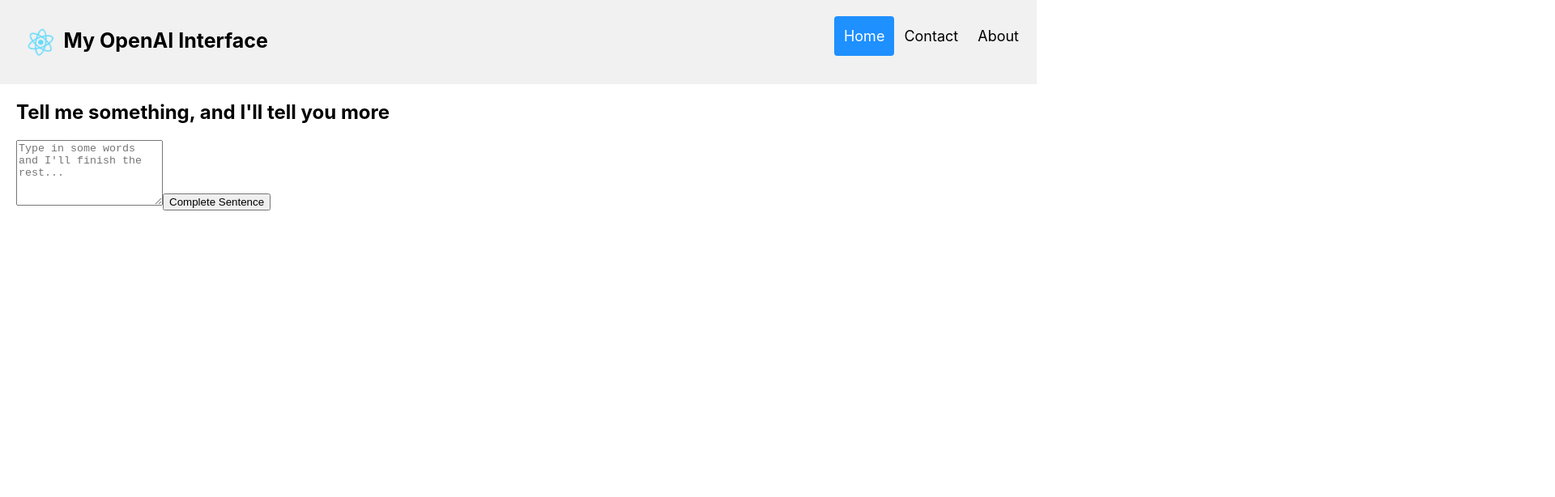
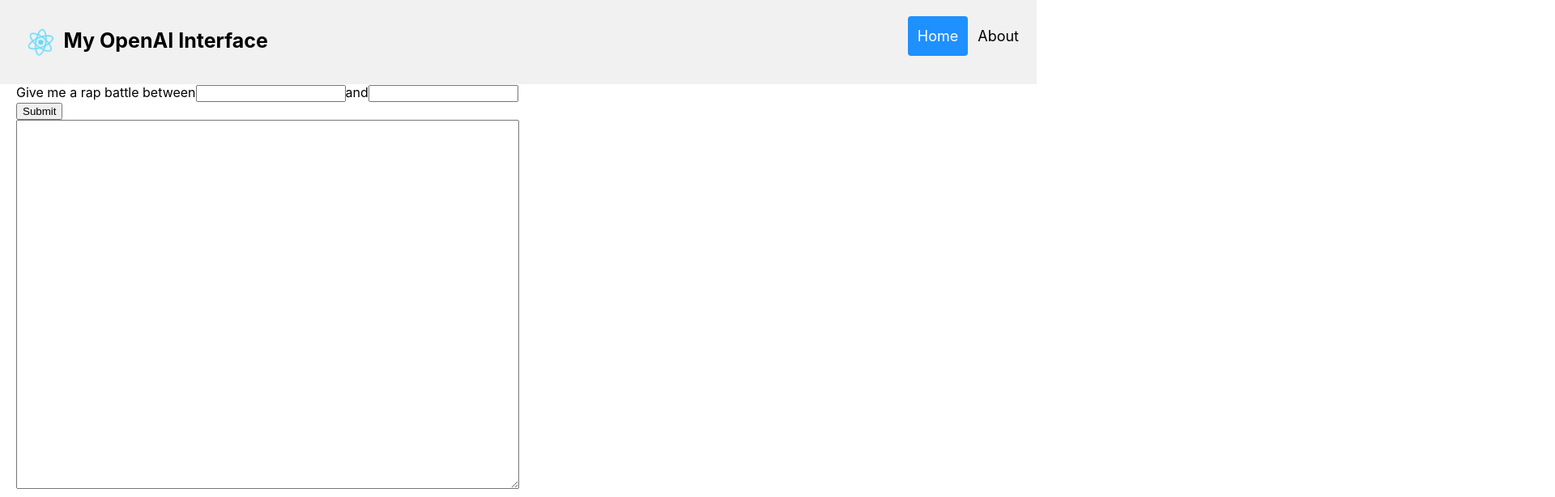
Before and after one commit to hillscottc/openai-fe, a React (Create React App) app: page / in a window 1280 px wide. Shown: the top 614 px of the page at 81% size, 1920 px wide, since content can reach past the window. Built offline with nearby package versions, Linux system fonts and the light colour scheme.

Commit message:
rap battle

```diff
--- a/package.json
+++ b/package.json
@@ -8,6 +8,7 @@
     "@testing-library/user-event": "^13.5.0",
     "axios": "^1.4.0",
     "dotenv": "^16.3.1",
+    "openai": "^3.3.0",
     "react": "^18.2.0",
     "react-dom": "^18.2.0",
     "react-scripts": "5.0.1",
--- a/src/App.js
+++ b/src/App.js
@@ -1,7 +1,8 @@
-import logo from "./logo.svg";
-import "./App.css";
 import axios from "axios";
 import { useState } from "react";
+import { Configuration, OpenAIApi } from "openai";
+import Header from "./Header";
+import "./App.css";
 
 const fetchData = async (input) => {
   const response = await axios.post(
@@ -20,11 +21,39 @@ const fetchData = async (input) => {
       },
     }
   );
-
   return response.data.choices[0].text;
 };
 
+const fetchRapperData = async (person1, person2) => {
+  const configuration = new Configuration({
+    apiKey: process.env.REACT_APP_OPENAI_KEY,
+  });
+  const openai = new OpenAIApi(configuration);
+
+  const response = await openai.createChatCompletion({
+    model: "gpt-3.5-turbo",
+    messages: [
+      {
+        role: "user",
+        content: `Write a rap battle between ${person1} and ${person2}.`,
+      },
+    ],
+    temperature: 0.8,
+    max_tokens: 1024,
+  });
+  // return response.data;
+  console.log("Got:", response.data.choices[0].message?.content);
+  return response.data.choices[0].message?.content;
+};
+
 function App() {
+  const [formData, setFormData] = useState({
+    person1: "",
+    person2: "",
+  });
+
+  const [rapResults, setRapResults] = useState("");
+
   const [input, setInput] = useState("");
   const [completedSentence, setCompletedSentence] = useState("");
 
@@ -37,25 +66,45 @@ function App() {
     }
   }
 
+  const handleSubmit = async (event) => {
+    event.preventDefault();
+    setRapResults("Thinking...");
+    const results = await fetchRapperData(formData.person1, formData.person2);
+    setRapResults(results);
+  };
+
   return (
     <div className="App">
-      <div class="header">
-        <a href="#default" class="logo">
-          <img src={logo} className="App-logo" alt="logo" />
-          My OpenAI Interface
-        </a>
-        <div class="header-right">
-          <a class="active" href="#home">
-            Home
-          </a>
-          <a href="#contact">Contact</a>
-          <a href="#about">About</a>
+      <Header />
+      <main>
+        <div>
+          <form onSubmit={handleSubmit}>
+            <div>
+              Give me a rap battle between
+              <input
+                type="text"
+                value={formData.person1}
+                onChange={(e) =>
+                  setFormData({ ...formData, person1: e.target.value })
+                }
+              />
+              and
+              <input
+                type="text"
+                value={formData.person2}
+                onChange={(e) =>
+                  setFormData({ ...formData, person2: e.target.value })
+                }
+              />
+            </div>
+            <input type="submit" value="Submit" />
+          </form>
+          <textarea value={rapResults} rows={30} cols={75} />
         </div>
-      </div>
 
-      <main>
-        <h2>Tell me something, and I'll tell you more</h2>
+        <hr />
         <textarea
+          cols={500}
           value={input}
           onChange={(event) => setInput(event.target.value)}
           rows={5}
--- /dev/null
+++ b/src/Header.js
@@ -0,0 +1,22 @@
+import logo from "./logo.svg";
+import "./App.css";
+
+function Header() {
+  return (
+    <div className="App">
+      <div className="header">
+        <a href="#default" className="logo">
+          <img src={logo} className="App-logo" alt="logo" />
+          My OpenAI Interface
+        </a>
+        <div className="header-right">
+          <a className="active" href="#home">
+            Home
+          </a>
+          <a href="#about">About</a>
+        </div>
+      </div>
+    </div>
+  );
+}
+export default Header;
```
Also changed, not shown: 1 other file (tests, documents, lock files or other folders).
